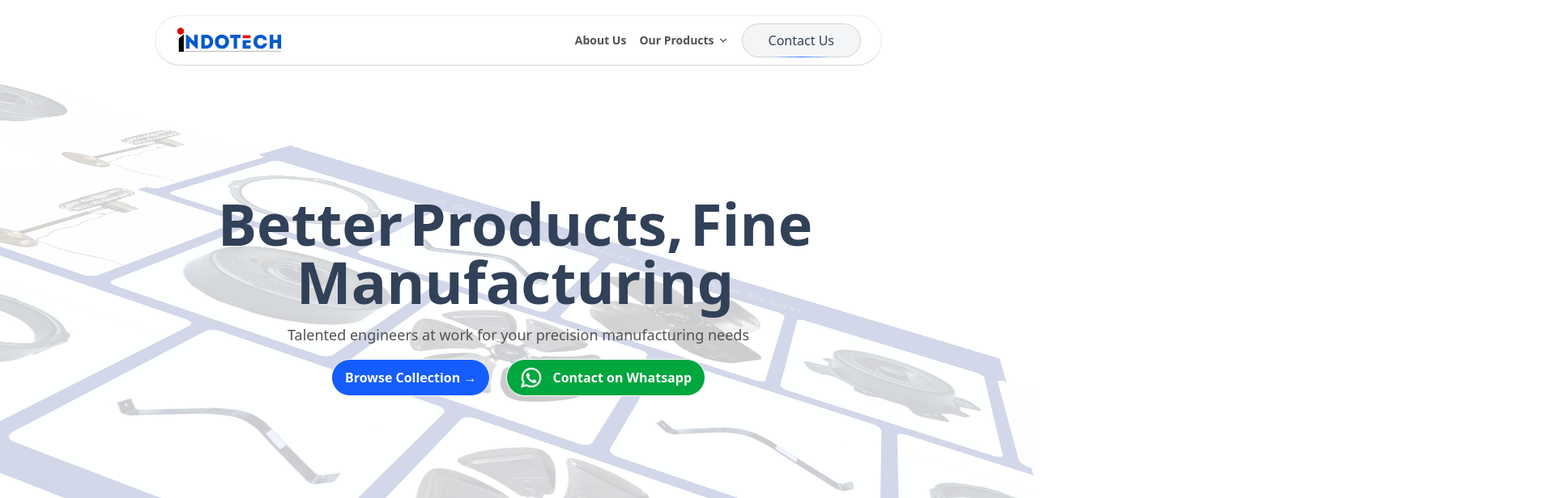
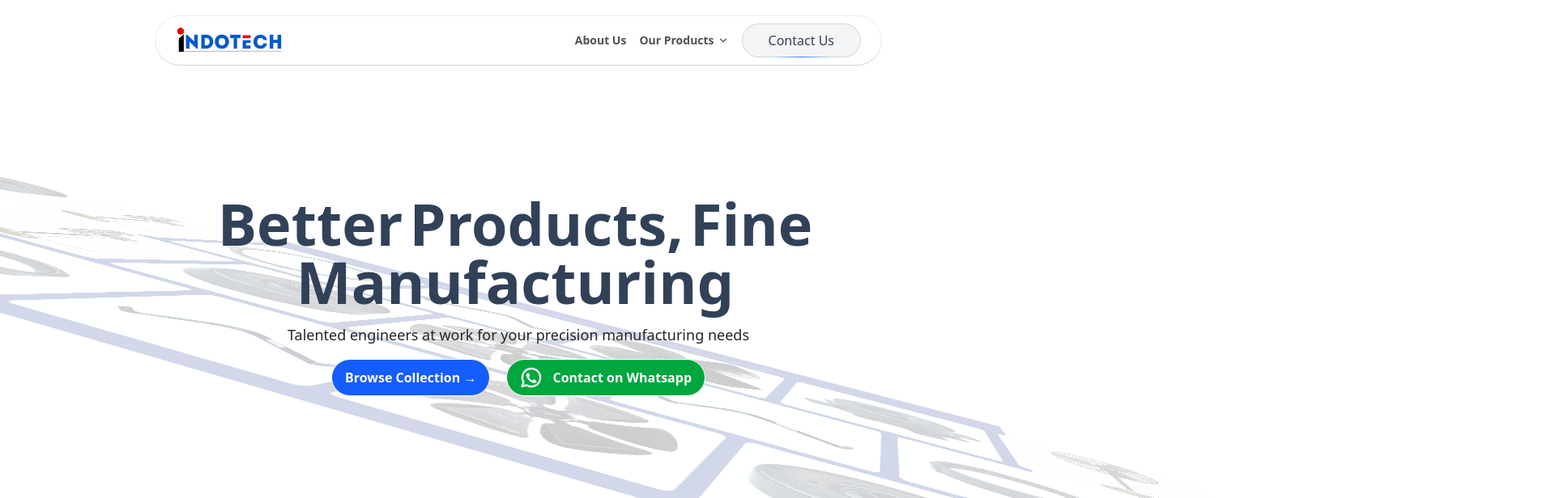
Before and after one commit to RiyaMehta16/indotech, a React (Vite) app: page / in a window 1280 px wide. Shown: the top 616 px of the page at 81% size, 1920 px wide, since content can reach past the window. Built offline with nearby package versions, Linux system fonts and the light colour scheme.

Commit message:
resolved hero transparency issue

```diff
--- a/src/components/sections/ProductsParallax.jsx
+++ b/src/components/sections/ProductsParallax.jsx
@@ -48,11 +48,14 @@ export const ProductsParallax = ({ products }) => {
   );
 
   return (
+    <div>
+      <div className="relative z-10">
+        <Header />
+      </div>
       <div
         ref={ref}
-      className="h-[190vh] max-xl:h-[190vh] max-lg:h-[170vh] max-lg:-mb-1 max-md:h-[120vh] max-md:mb-16 max-sm:-mb-28 max-sm:h-[115vh]  -mb-20 overflow-hidden antialiased relative flex flex-col self-auto [perspective:1000px] [transform-style:preserve-3d]"
+        className=" min-h-full mb-60 antialiased relative flex flex-col self-auto [perspective:1000px] [transform-style:preserve-3d] z-0"
       >
-      <Header className="mt-32" />
         <motion.div
           className="max-sm:flex hidden flex-col items-center justify-center"
           initial={{ opacity: 1 }}
@@ -109,5 +112,6 @@ export const ProductsParallax = ({ products }) => {
           </motion.div>
         </motion.div>
       </div>
+    </div>
   );
 };
--- a/src/components/ui/Header.jsx
+++ b/src/components/ui/Header.jsx
@@ -8,7 +8,7 @@ import { Link } from "react-router-dom";
 
 export function Header() {
   return (
-    <div className="relative mx-auto my-10 flex max-w-7xl flex-col items-center justify-center px-4 py-10 md:py-20 max-sm:mt-40 max-md:mt-40 max-lg:mt-40 mt-40">
+    <div className="relative mx-auto my-10 flex max-w-7xl flex-col items-center justify-center px-4 py-10 md:py-20 max-sm:mt-40 max-md:mt-40 max-lg:mt-40 mt-40  ">
       <h1 className="relative z-10 mx-auto max-w-4xl font-bold text-center text-2xl max-lg:font-extrabold text-slate-700 md:text-4xl lg:text-7xl dark:text-slate-300">
         {"Better Products, Fine Manufacturing".split(" ").map((word, index) => (
           <motion.span
@@ -37,7 +37,7 @@ export function Header() {
           duration: 0.3,
           delay: 0.8,
         }}
-        className="relative z-10 mx-auto max-w-xl py-4 text-center text-lg font-normal text-neutral-600 max-lg:font-semibold dark:text-neutral-400"
+        className=" mx-auto max-w-xl my-4 text-center text-lg font-normal text-neutral-800  max-lg:font-semibold dark:text-neutral-400"
       >
         Talented engineers at work for your precision manufacturing needs
       </motion.p>
--- a/src/components/ui/TransparentButton.jsx
+++ b/src/components/ui/TransparentButton.jsx
@@ -5,11 +5,11 @@ const TransparentButton = ({
   bgColor = "bg-blue-900",
   textColor = "text-white",
   className = "",
-  hoverClass = "hover:bg-transparent",
+  hoverClass = "",
 }) => {
   return (
     <button
-      className={`z-50 ${bgColor} ${textColor} ${hoverClass} ${className} rounded-3xl py-2 px-4 border transition-all duration-300 font-bold`}
+      className={`z-50 ${bgColor} ${textColor} ${hoverClass} ${className} rounded-3xl py-2 px-4 border transition-color duration-300 font-bold `}
     >
       {children}
     </button>
```
Lines whose indentation alone changed are shown as unchanged.
